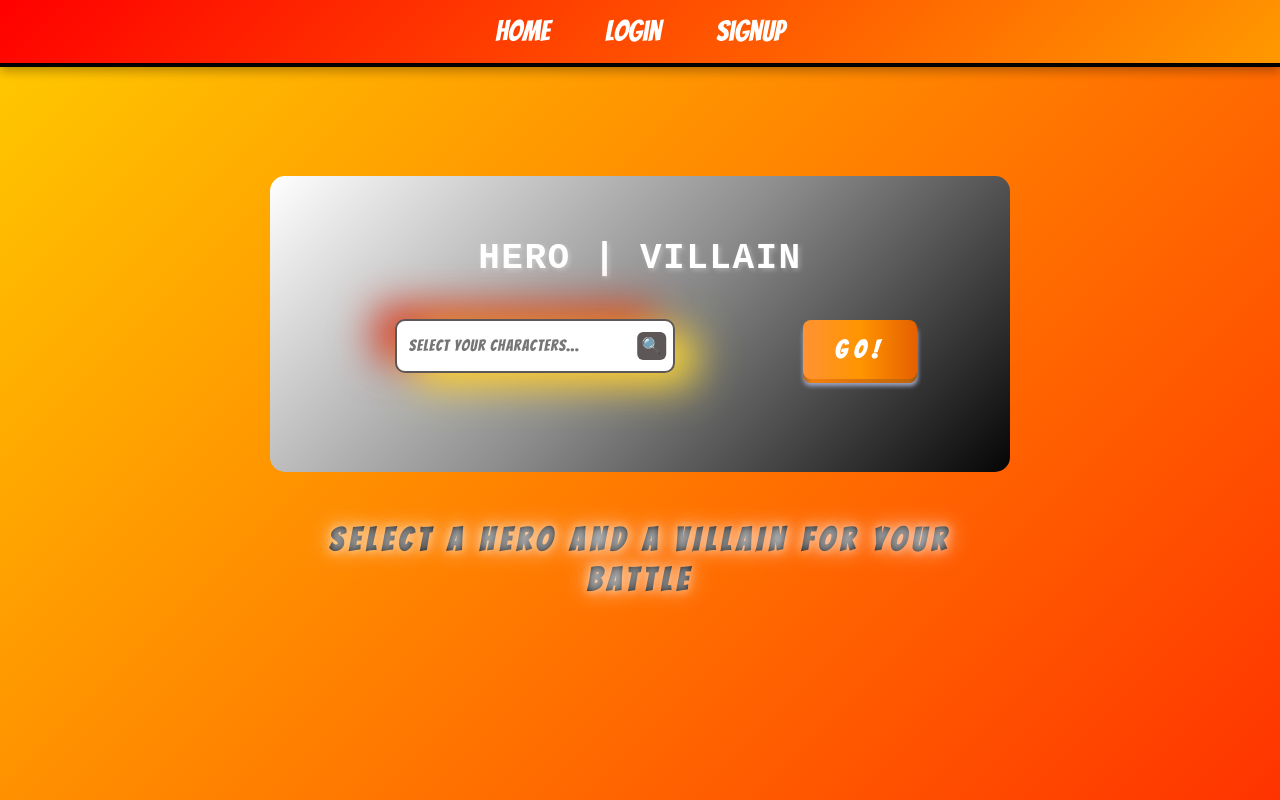
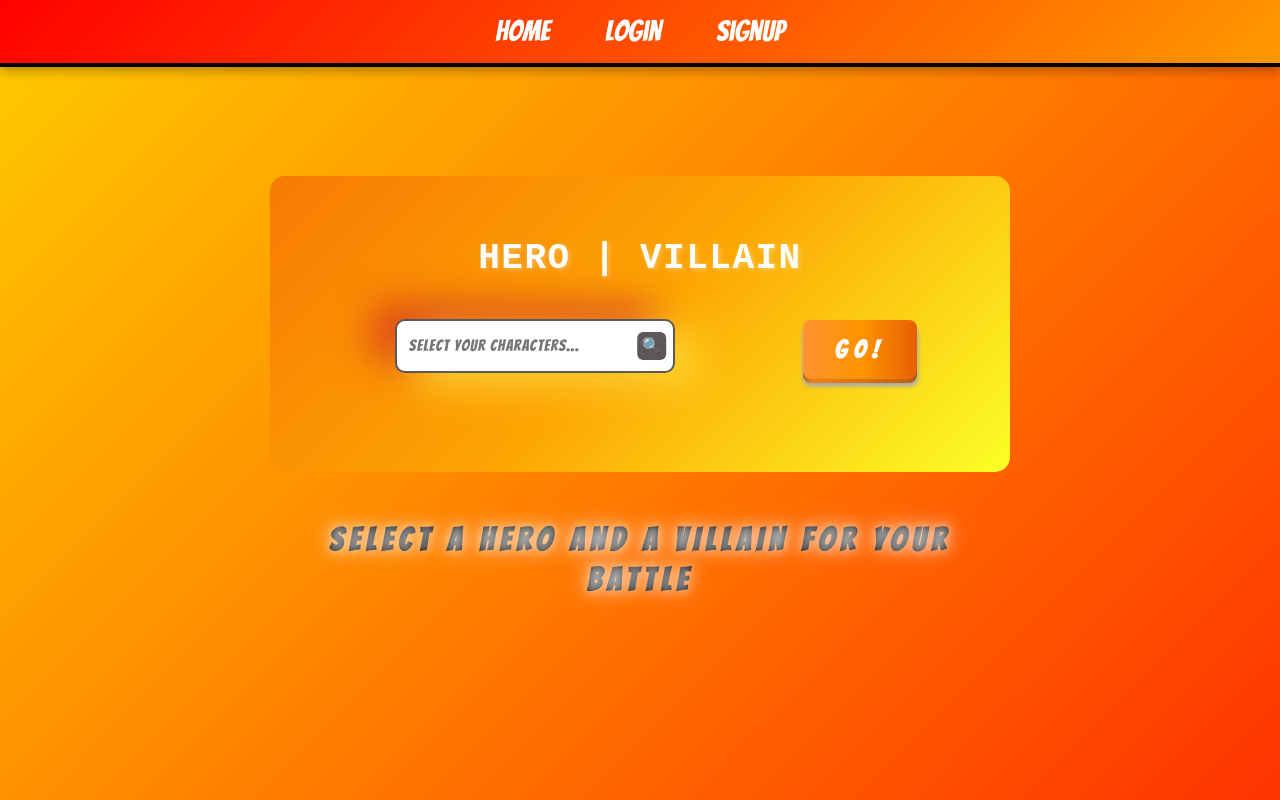
Before and after one commit to JossieHaven/Epic-Battle-Enterprise-project, a React (Vite) app in the folder client/: page /search in a window 1280 px wide. Built offline with nearby package versions, Linux system fonts and the light colour scheme.

Commit message:
styles on the search bar

```diff
--- a/client/src/pages/SearchCharacters.tsx
+++ b/client/src/pages/SearchCharacters.tsx
@@ -188,7 +188,7 @@ const StyledHeader = styled.div`
   text-align: center;
   color: white;
   padding: 5rem 0;
-  background: linear-gradient(135deg,rgb(255, 255, 255),rgb(141, 141, 141),rgb(5, 5, 5));
+  background: linear-gradient(135deg,rgb(248, 122, 4),rgb(253, 165, 3),rgb(251, 255, 39));
   border-radius: 15px;
 
   h1 {
```
